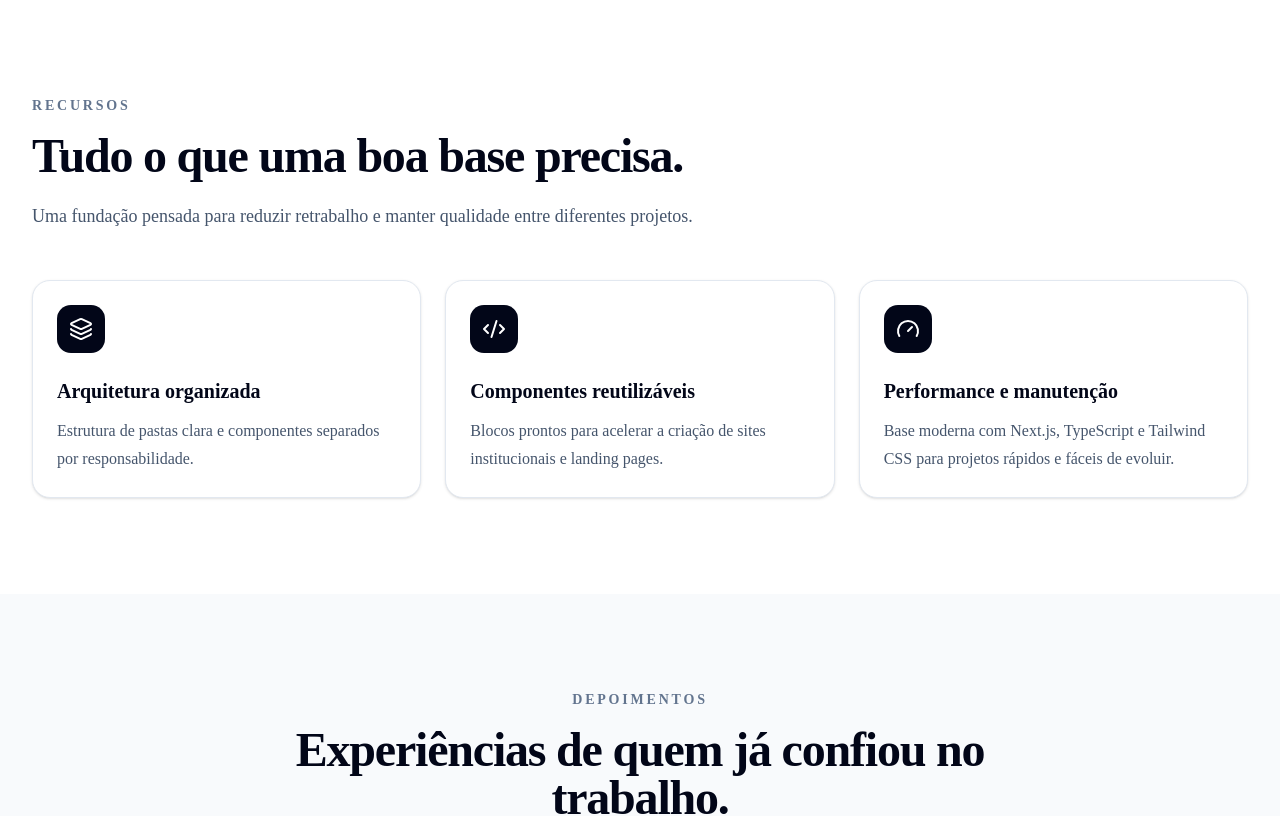
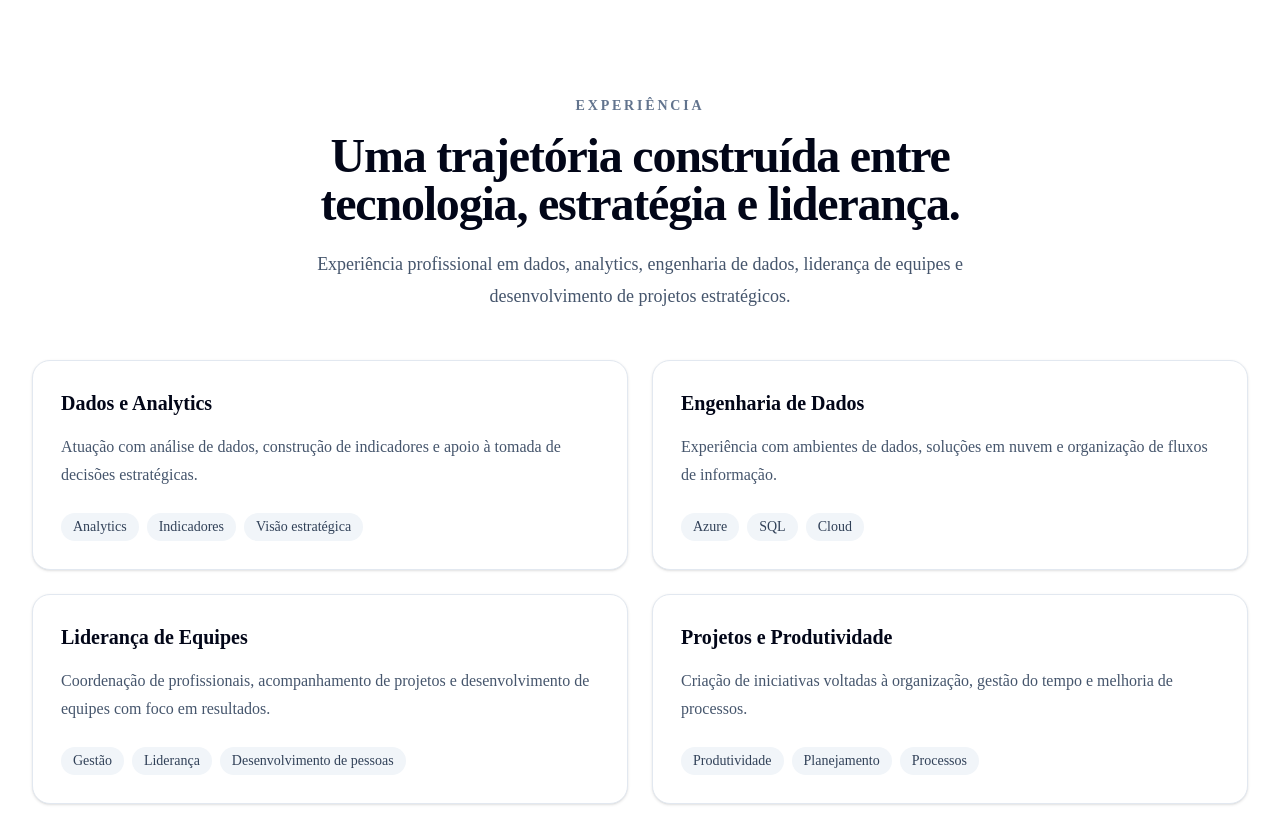
Before and after one commit to RodneiTimoteo/site-camila, a Next.js app: page / in a window 1280 px wide. Shown: the part 1420-2236 px from the top of the page. Built offline with nearby package versions, Linux system fonts and the light colour scheme.

Commit message:
Cria seção de experiência profissional

```diff
--- a/src/app/page.tsx
+++ b/src/app/page.tsx
@@ -9,6 +9,7 @@ import Testimonials from "@/components/sections/Testimonials";
 import FAQ from "@/components/sections/FAQ";
 import Contact from "@/components/sections/Contact";
 import About from "@/components/sections/About";
+import Experience from "@/components/sections/Experience";
 
 export default function Home() {
   return (
@@ -32,7 +33,7 @@ export default function Home() {
 
         <About />
 
-        <Features />
+        <Experience />
 
         <Testimonials />
 
@@ -47,8 +48,8 @@ export default function Home() {
             href: "#contato",
           }}
           secondaryAction={{
-            label: "Conhecer recursos",
-            href: "#recursos",
+            label: "Ver experiência",
+            href: "#experiencia",
           }}
         />
       </main>
--- /dev/null
+++ b/src/components/cards/ExperienceCard.tsx
@@ -0,0 +1,34 @@
+interface ExperienceCardProps {
+  title: string;
+  description: string;
+  skills: readonly string[];
+}
+
+export default function ExperienceCard({
+  title,
+  description,
+  skills,
+}: ExperienceCardProps) {
+  return (
+    <article className="flex h-full flex-col rounded-2xl border border-slate-200 bg-white p-7 shadow-sm transition hover:-translate-y-1 hover:shadow-md">
+      <h3 className="text-xl font-bold text-slate-950">
+        {title}
+      </h3>
+
+      <p className="mt-4 flex-1 leading-7 text-slate-600">
+        {description}
+      </p>
+
+      <div className="mt-6 flex flex-wrap gap-2">
+        {skills.map((skill) => (
+          <span
+            key={skill}
+            className="rounded-full bg-slate-100 px-3 py-1 text-sm font-medium text-slate-700"
+          >
+            {skill}
+          </span>
+        ))}
+      </div>
+    </article>
+  );
+}
--- /dev/null
+++ b/src/components/sections/Experience.tsx
@@ -0,0 +1,28 @@
+import ExperienceCard from "@/components/cards/ExperienceCard";
+import SectionTitle from "@/components/common/SectionTitle";
+import Section from "@/components/layout/Section";
+import { experienceData } from "@/data/experience";
+
+export default function Experience() {
+  return (
+    <Section id="experiencia">
+      <SectionTitle
+        eyebrow={experienceData.eyebrow}
+        title={experienceData.title}
+        description={experienceData.description}
+        align="center"
+      />
+
+      <div className="mt-12 grid gap-6 md:grid-cols-2">
+        {experienceData.items.map((item) => (
+          <ExperienceCard
+            key={item.title}
+            title={item.title}
+            description={item.description}
+            skills={item.skills}
+          />
+        ))}
+      </div>
+    </Section>
+  );
+}
--- /dev/null
+++ b/src/data/experience.ts
@@ -0,0 +1,32 @@
+export const experienceData = {
+  eyebrow: "Experiência",
+  title: "Uma trajetória construída entre tecnologia, estratégia e liderança.",
+  description:
+    "Experiência profissional em dados, analytics, engenharia de dados, liderança de equipes e desenvolvimento de projetos estratégicos.",
+  items: [
+    {
+      title: "Dados e Analytics",
+      description:
+        "Atuação com análise de dados, construção de indicadores e apoio à tomada de decisões estratégicas.",
+      skills: ["Analytics", "Indicadores", "Visão estratégica"],
+    },
+    {
+      title: "Engenharia de Dados",
+      description:
+        "Experiência com ambientes de dados, soluções em nuvem e organização de fluxos de informação.",
+      skills: ["Azure", "SQL", "Cloud"],
+    },
+    {
+      title: "Liderança de Equipes",
+      description:
+        "Coordenação de profissionais, acompanhamento de projetos e desenvolvimento de equipes com foco em resultados.",
+      skills: ["Gestão", "Liderança", "Desenvolvimento de pessoas"],
+    },
+    {
+      title: "Projetos e Produtividade",
+      description:
+        "Criação de iniciativas voltadas à organização, gestão do tempo e melhoria de processos.",
+      skills: ["Produtividade", "Planejamento", "Processos"],
+    },
+  ],
+} as const;
```
